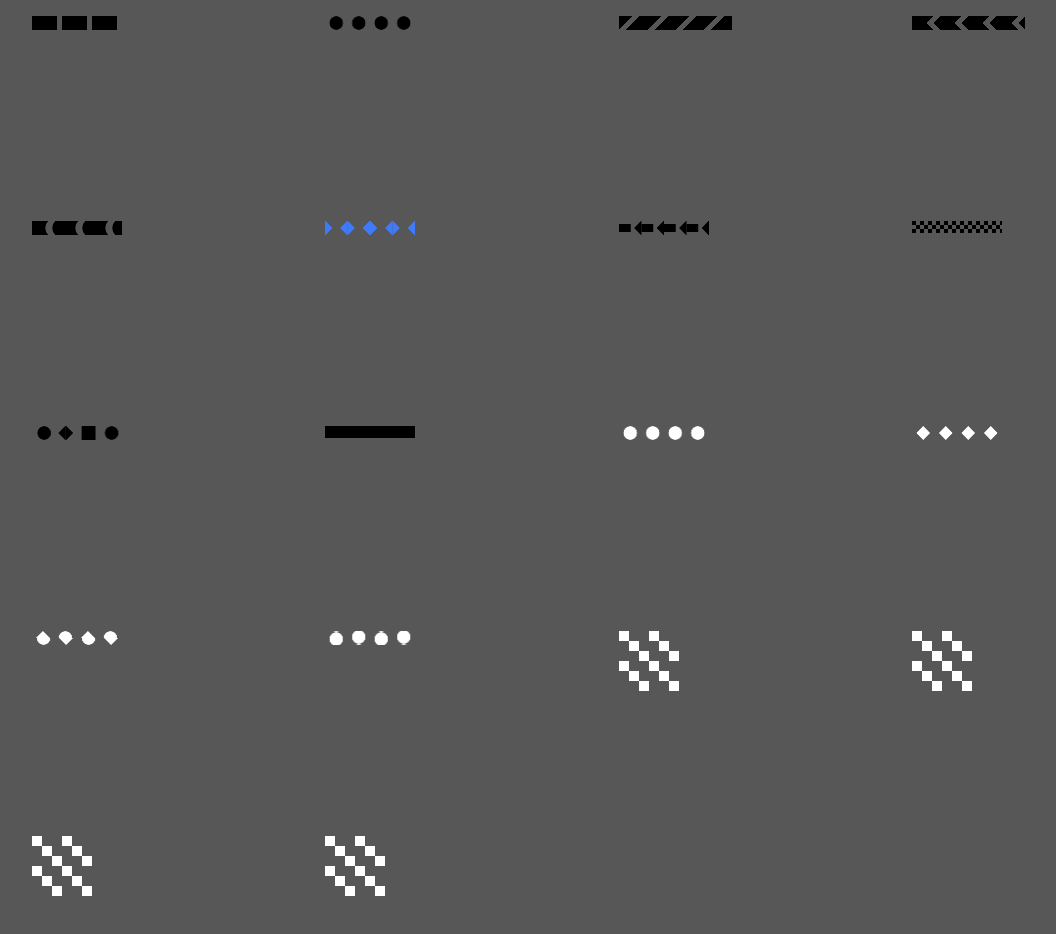
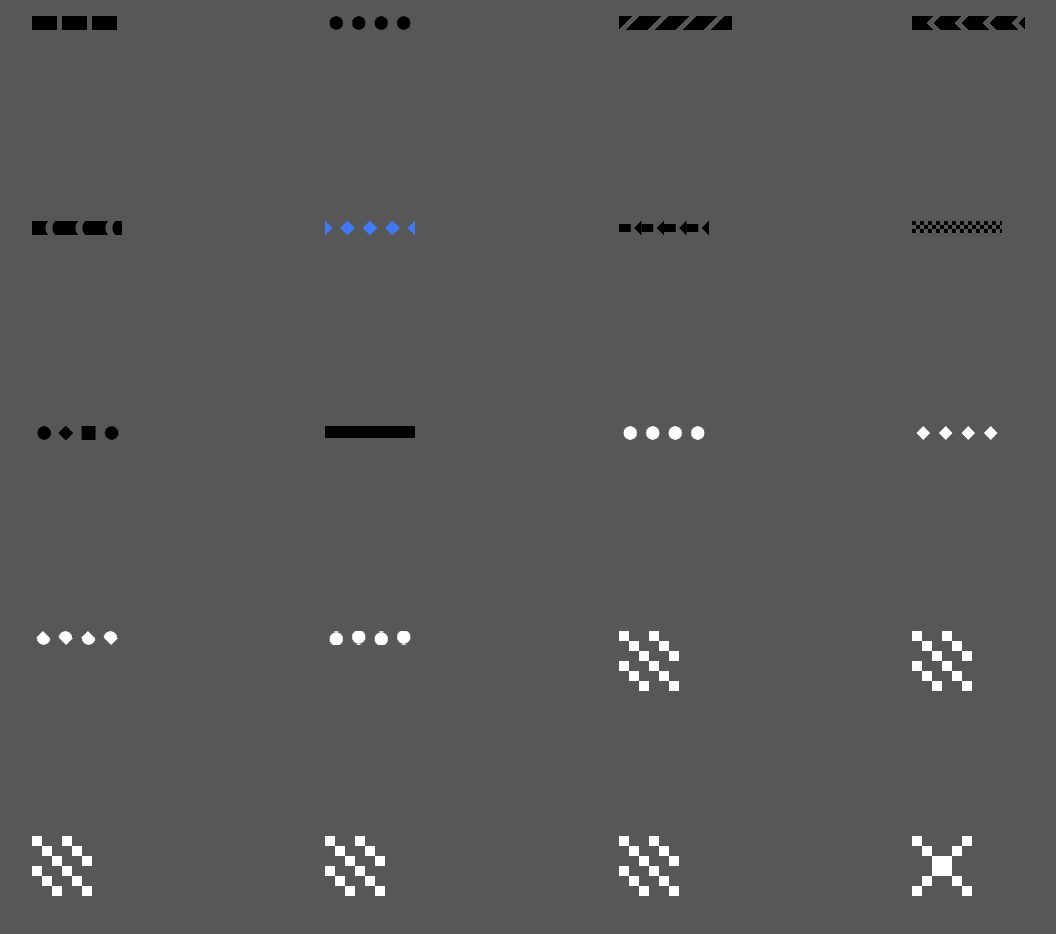
Before and after one commit to JNinng/CssStyle, a plain HTML site: page loaders/pages/Infinity.html in a window 1280 px wide. Shown: the whole page, without its empty margins (24-1080 px from the left). Drawn offline with Linux system fonts and the light colour scheme.

Commit message:
infinity to 20

```diff
--- a/loaders/pages/Infinity.html
+++ b/loaders/pages/Infinity.html
@@ -447,6 +447,79 @@
 				}
 			</style>
 		</div>
+		<div class="loader19">
+			<style>
+				.loader19 {
+					width: 60px;
+					aspect-ratio: 1;
+					--g: conic-gradient(from -90deg at 10px 10px, #fff 90deg, #0000 0);
+					background: var(--g), var(--g), var(--g);
+					background-size: 50% 50%;
+					animation: l19 1s infinite;
+				}
+
+				@keyframes l19 {
+					0% {
+						background-position: 0 0, 10px 10px, 20px 20px
+					}
+
+					33% {
+						background-position: 10px 10px
+					}
+
+					66% {
+						background-position: 0 20px, 10px 10px, 20px 0
+					}
+
+					100% {
+						background-position: 0 0, 10px 10px, 20px 20px
+					}
+				}
+			</style>
+		</div>
+		<div class="loader20">
+			<style>
+				.loader20 {
+					width: 60px;
+					display: flex;
+					align-items: flex-start;
+					aspect-ratio: 1;
+				}
+
+				.loader20:before,
+				.loader20:after {
+					content: "";
+					flex: 1;
+					aspect-ratio: 1;
+					--g: conic-gradient(from -90deg at 10px 10px, #fff 90deg, #0000 0);
+					background: var(--g), var(--g), var(--g);
+					filter: drop-shadow(30px 30px 0 #fff);
+					animation: l20 1s infinite;
+				}
+
+				.loader20:after {
+					transform: scaleX(-1);
+				}
+
+				@keyframes l20 {
+					0% {
+						background-position: 0 0, 10px 10px, 20px 20px
+					}
+
+					33% {
+						background-position: 10px 10px
+					}
+
+					66% {
+						background-position: 0 20px, 10px 10px, 20px 0
+					}
+
+					100% {
+						background-position: 0 0, 10px 10px, 20px 20px
+					}
+				}
+			</style>
+		</div>
 	</div>
 </body>
 
```
